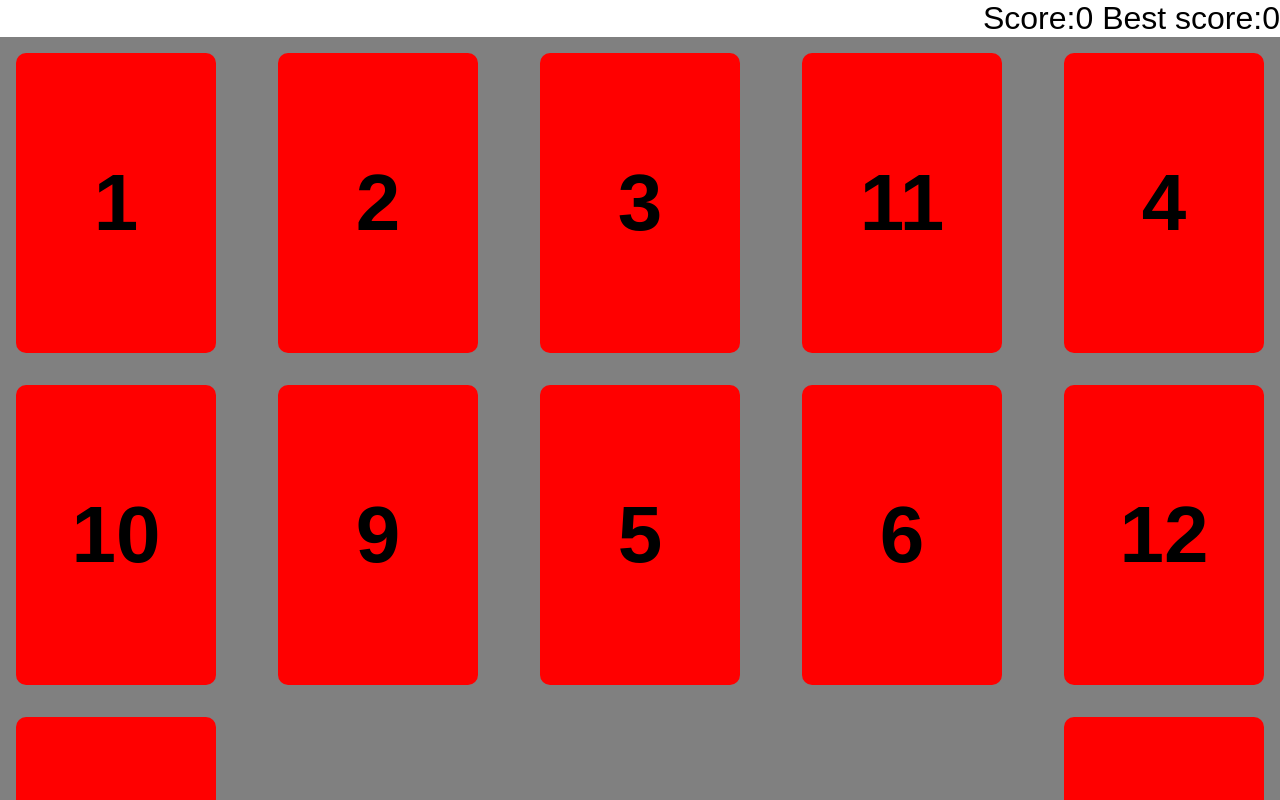
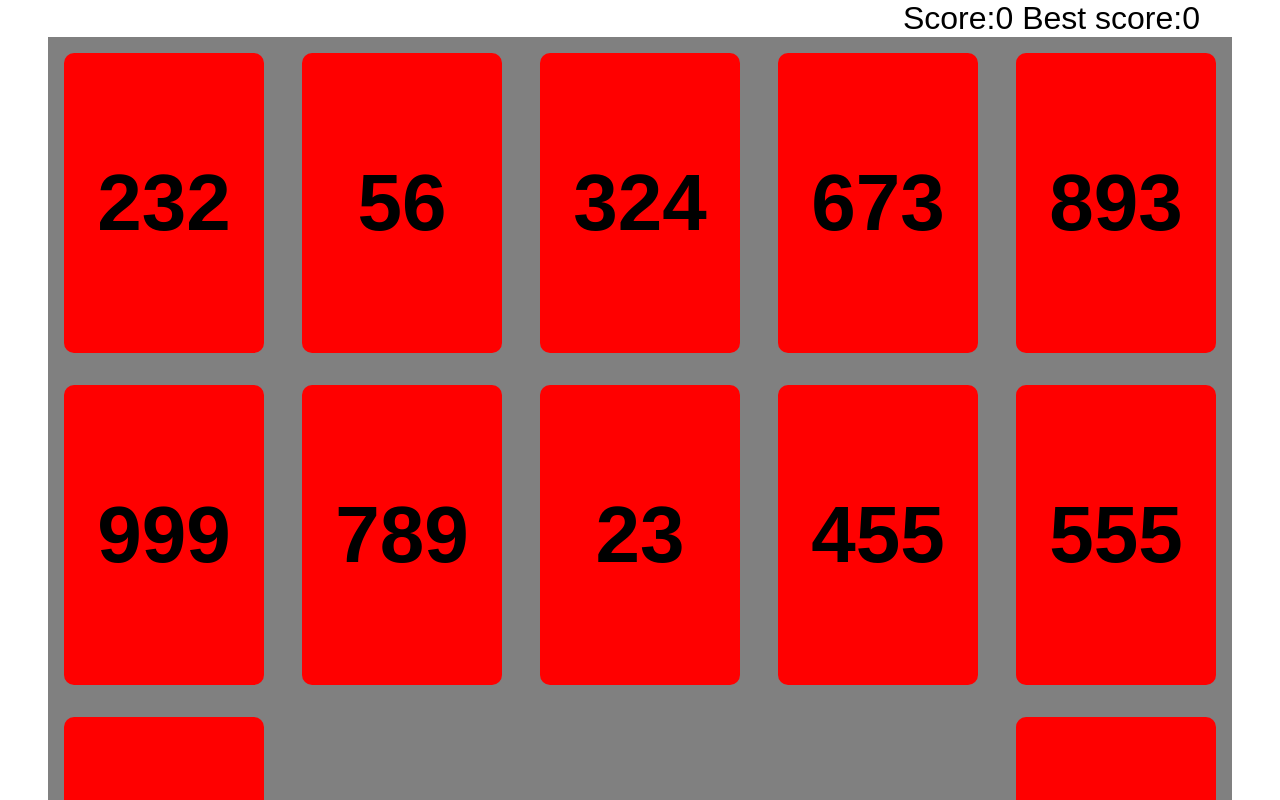
Before and after one commit to durgeshbg/memory-card-game, a React (Vite) app: page / in a window 1280 px wide. Shown: the top 800 px of the page. Built offline with nearby package versions, Linux system fonts and the light colour scheme; a web font is replaced by a local one.

Commit message:
add: main and styles

```diff
--- a/src/components/Cards.jsx
+++ b/src/components/Cards.jsx
@@ -3,7 +3,7 @@ import Card from './Card';
 import '../styles/Cards.css';
 
 function Cards() {
-  const data = [1, 2, 3, 4, 5, 6, 7, 8, 9, 10, 11, 12];
+  const data = [232, 56, 324, 893, 23, 455, 321, 890, 789, 999, 673, 555];
   const [consecSelect, setConsecSelect] = useState([]);
 
   // Score State
@@ -32,6 +32,7 @@ function Cards() {
 
   return (
     <>
+      <main>
         <div className='score'>
           Score:{score} Best score:{bestScore}
         </div>
@@ -40,6 +41,7 @@ function Cards() {
             return <Card handleClick={handleClick} key={i} name={i} />;
           })}
         </div>
+      </main>
     </>
   );
 }
--- a/src/styles/Cards.css
+++ b/src/styles/Cards.css
@@ -1,7 +1,14 @@
+main {
+  display: flex;
+  flex-direction: column;
+  align-items: center;
+}
+
 .cards {
   display: flex;
   gap: 2rem;
   min-height: 70vh;
+  max-width: 90vw;
   flex-wrap: wrap;
   padding: 1rem;
   justify-content: space-between;
@@ -31,5 +38,6 @@
 
 .score {
   font-size: 2rem;
-  text-align: right;
+  align-self: flex-end;
+  margin-right: 5rem;
 }
```
Lines whose indentation alone changed are shown as unchanged.
